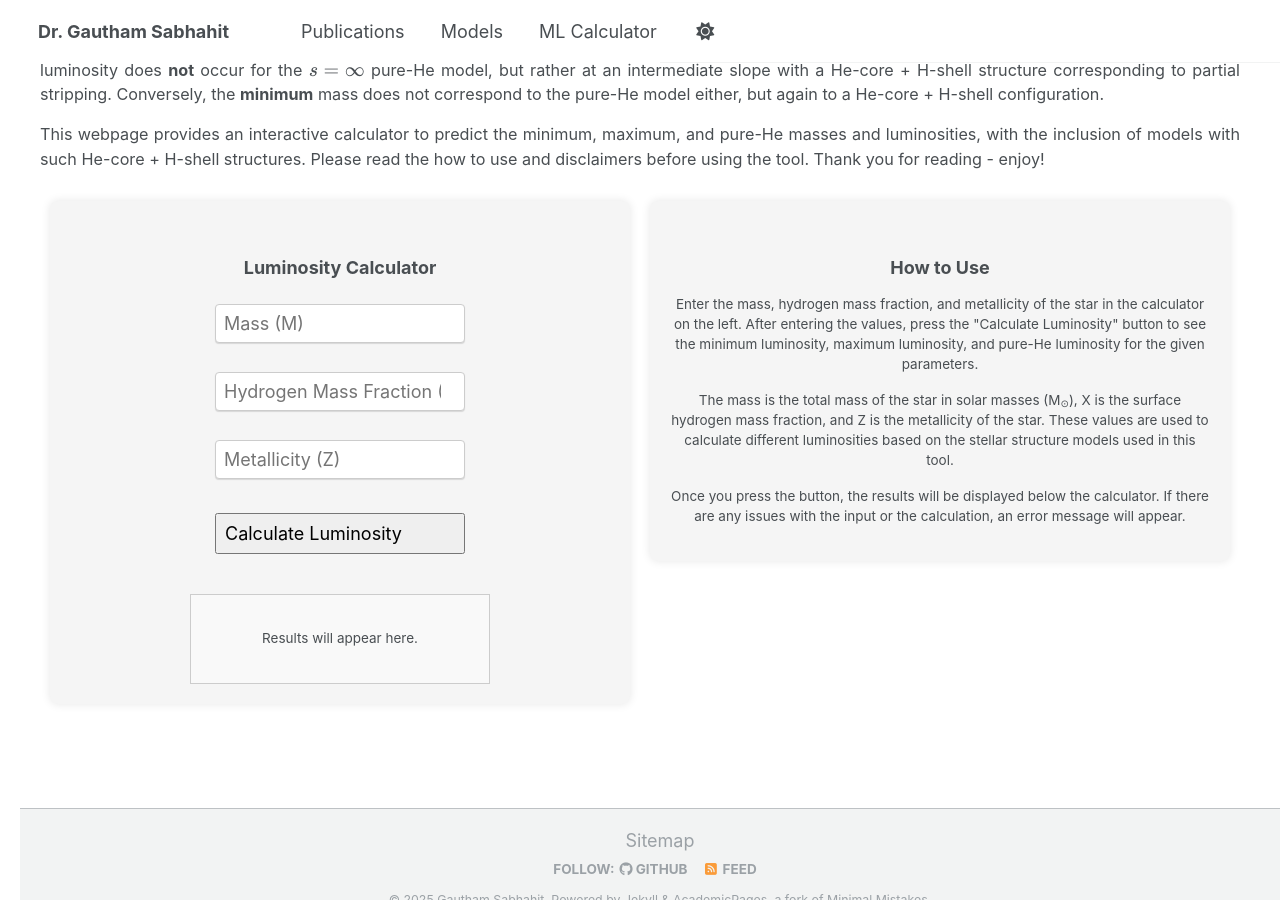
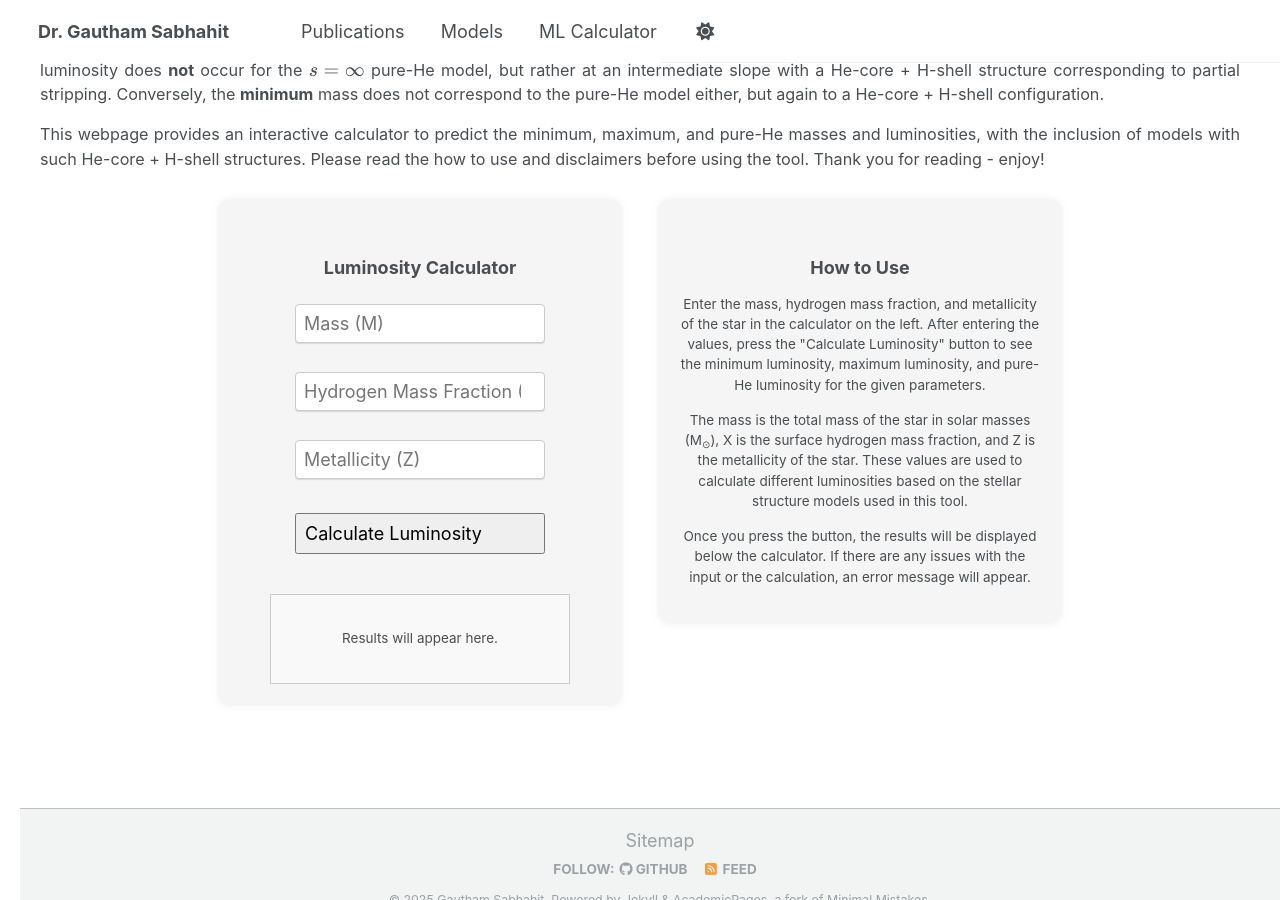
Before and after one commit to Mdot-com/mdot.com, a Jekyll site: the page built from ml-calculator.md, in a window 1280 px wide and 900 px high, scrolled down 1119 px. Built offline with Jekyll 4.4.1, drawn with Linux system fonts in a browser that asks for light colours.

Commit message:
Update ml-calculator.md

```diff
--- a/ml-calculator.md
+++ b/ml-calculator.md
@@ -76,11 +76,9 @@
 <p>This webpage provides an interactive calculator to predict the minimum, maximum, and pure-He masses and luminosities, with the inclusion of models with such He-core + H-shell structures. Please read the how to use and disclaimers before using the tool. Thank you for reading - enjoy!</p>
 
 </div>
-
-
-<div style="display: flex; justify-content: space-between; align-items: flex-start; margin: 30px; gap: 20px;">
+<div style="display: flex; justify-content: center; align-items: flex-start; margin: 30px; gap: 40px;">
   <!-- Left Box -->
-  <div style="flex: 1; background-color: #f5f5f5; padding: 20px; border-radius: 8px; box-shadow: 0 0 10px rgba(0,0,0,0.1); display: flex; justify-content: center; box-sizing: border-box;">
+  <div style="width: 400px; background-color: #f5f5f5; padding: 20px; border-radius: 8px; box-shadow: 0 0 10px rgba(0,0,0,0.1); display: flex; justify-content: center; align-items: center; box-sizing: border-box;">
     <div style="display: flex; flex-direction: column; align-items: center;">
       <h2 style="text-align: center; margin-bottom: 20px;">Luminosity Calculator</h2>
       <form id="luminosity-form" style="display: flex; flex-direction: column; align-items: center; gap: 15px;">
@@ -96,13 +94,16 @@
   </div>
 
   <!-- Right Box -->
-  <div style="flex: 1; background-color: #f5f5f5; padding: 20px; border-radius: 8px; box-shadow: 0 0 10px rgba(0,0,0,0.1); box-sizing: border-box;">
-    <h2>How to Use</h2>
-    <p>Enter the mass, hydrogen mass fraction, and metallicity of the star in the calculator on the left. After entering the values, press the "Calculate Luminosity" button to see the minimum luminosity, maximum luminosity, and pure-He luminosity for the given parameters.</p>
-    <p>The mass is the total mass of the star in solar masses (M<sub>⊙</sub>), X is the surface hydrogen mass fraction, and Z is the metallicity of the star. These values are used to calculate different luminosities based on the stellar structure models used in this tool.</p>
-    <p>Once you press the button, the results will be displayed below the calculator. If there are any issues with the input or the calculation, an error message will appear.</p>
+  <div style="width: 400px; background-color: #f5f5f5; padding: 20px; border-radius: 8px; box-shadow: 0 0 10px rgba(0,0,0,0.1); display: flex; justify-content: center; align-items: center; box-sizing: border-box;">
+    <div>
+      <h2 style="text-align: center;">How to Use</h2>
+      <p>Enter the mass, hydrogen mass fraction, and metallicity of the star in the calculator on the left. After entering the values, press the "Calculate Luminosity" button to see the minimum luminosity, maximum luminosity, and pure-He luminosity for the given parameters.</p>
+      <p>The mass is the total mass of the star in solar masses (M<sub>⊙</sub>), X is the surface hydrogen mass fraction, and Z is the metallicity of the star. These values are used to calculate different luminosities based on the stellar structure models used in this tool.</p>
+      <p>Once you press the button, the results will be displayed below the calculator. If there are any issues with the input or the calculation, an error message will appear.</p>
+    </div>
   </div>
 </div>
+
 
 
 
```
